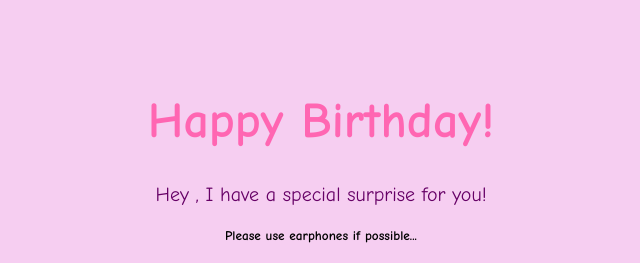
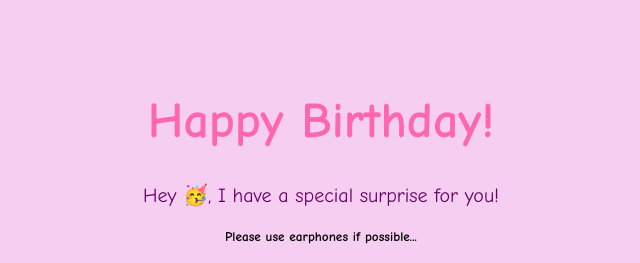
Before and after one commit to manavraj06268/BD2, a plain HTML site: page index1.html in a window 1280 px wide. Shown: the top 263 px of the page, without its empty margins (319-959 px from the left). Drawn offline with Linux system fonts and the light colour scheme.

Commit message:
Update index1.html

```diff
--- a/index1.html
+++ b/index1.html
@@ -83,7 +83,7 @@
         </audio>
 
         <h1>Happy Birthday!</h1>
-        <p>Hey , I have a special surprise for you!</p>
+        <p>Hey 🥳, I have a special surprise for you!</p>
         <h5>Please use earphones if possible...</h5>
 
         <button id="surprise-btn" onclick="revealSurprise()">Click for Surprise!</button>
```
